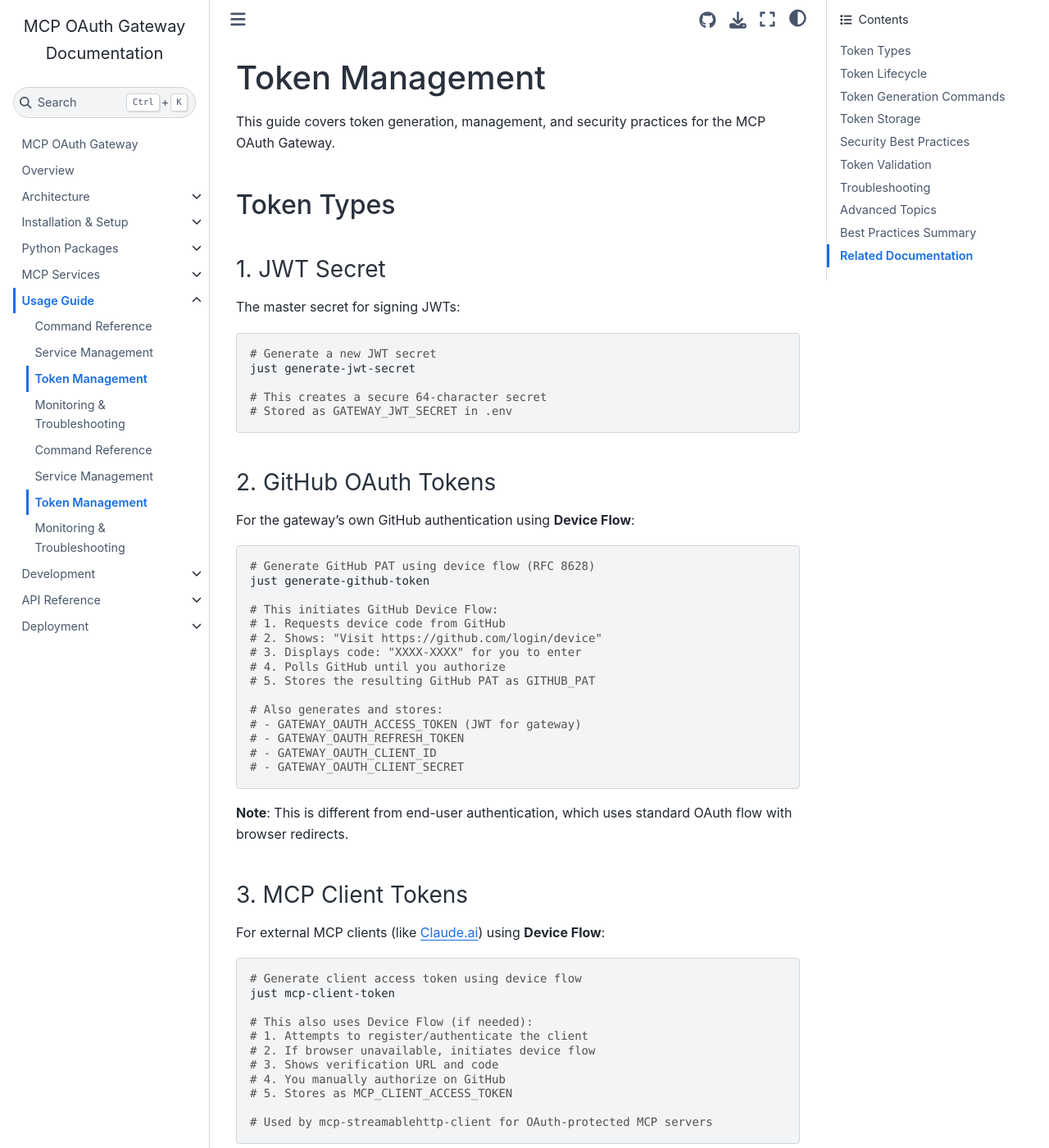
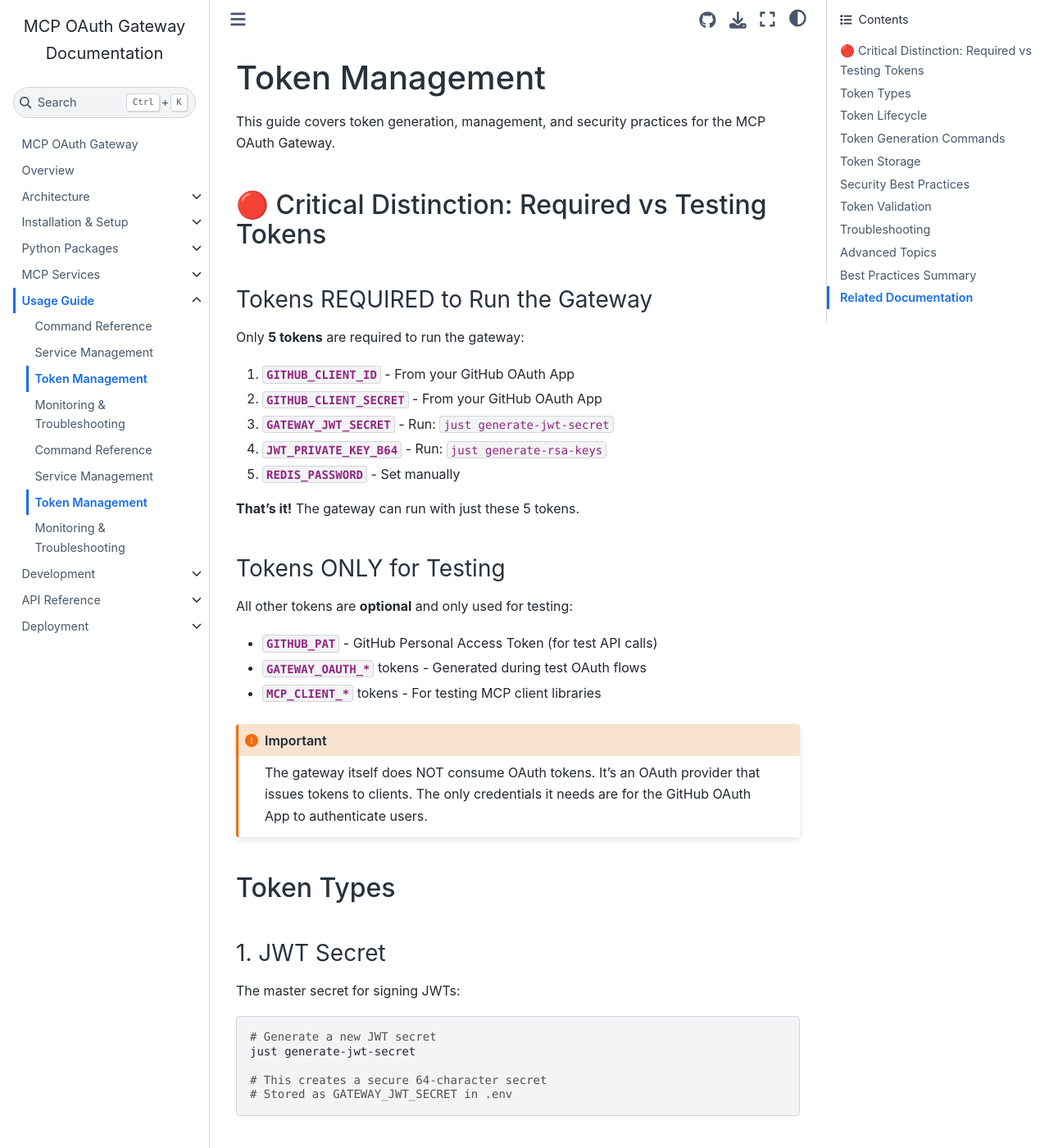
Before and after one commit to atrawog/mcp-oauth-gateway, a Jupyter Book: the page built from docs/usage/token-management.md, in a window 1280 px wide and 1400 px high. Shown: the whole window at 82% size. Built offline with Jupyter Book 1.0.4 settings and Sphinx 7.4.7 and the Sphinx Book theme 1.1.4, drawn with Linux system fonts in a browser that asks for light colours; pages that are not in the unit, such as notebooks, are missing from menus; some of the changed text lies outside the part shown.

Commit message:
Add new justfile commands for generating Redis password and all required secrets. Update README and documentation to reflect changes in secret generation process, emphasizing the minimum tokens needed to run the gateway. Introduce a Minimal Setup Guide for quick configuration and clarify token requirements for gateway operation.

````diff
--- a/docs/_toc.yml
+++ b/docs/_toc.yml
@@ -24,6 +24,8 @@
         title: Requirements
       - file: installation/quick-start
         title: Quick Start Guide
+      - file: installation/minimal-setup
+        title: Minimal Setup Guide
       - file: installation/configuration
         title: Configuration Reference
       - file: installation/github-oauth
--- a/docs/usage/token-management.md
+++ b/docs/usage/token-management.md
@@ -1,6 +1,32 @@
 # Token Management
 
 This guide covers token generation, management, and security practices for the MCP OAuth Gateway.
+
+## 🔴 Critical Distinction: Required vs Testing Tokens
+
+### Tokens REQUIRED to Run the Gateway
+
+Only **5 tokens** are required to run the gateway:
+
+1. **`GITHUB_CLIENT_ID`** - From your GitHub OAuth App
+2. **`GITHUB_CLIENT_SECRET`** - From your GitHub OAuth App
+3. **`GATEWAY_JWT_SECRET`** - Run: `just generate-jwt-secret`
+4. **`JWT_PRIVATE_KEY_B64`** - Run: `just generate-rsa-keys`
+5. **`REDIS_PASSWORD`** - Set manually
+
+**That's it!** The gateway can run with just these 5 tokens.
+
+### Tokens ONLY for Testing
+
+All other tokens are **optional** and only used for testing:
+
+- **`GITHUB_PAT`** - GitHub Personal Access Token (for test API calls)
+- **`GATEWAY_OAUTH_*`** tokens - Generated during test OAuth flows
+- **`MCP_CLIENT_*`** tokens - For testing MCP client libraries
+
+```{important}
+The gateway itself does NOT consume OAuth tokens. It's an OAuth provider that issues tokens to clients. The only credentials it needs are for the GitHub OAuth App to authenticate users.
+```
 
 ## Token Types
 
@@ -16,12 +42,12 @@
 # Stored as GATEWAY_JWT_SECRET in .env
 ```
 
-### 2. GitHub OAuth Tokens
+### 2. GitHub OAuth Tokens (OPTIONAL - Testing Only)
 
-For the gateway's own GitHub authentication using **Device Flow**:
+These tokens are **NOT required** to run the gateway. They're only used for automated testing:
 
 ```bash
-# Generate GitHub PAT using device flow (RFC 8628)
+# Generate GitHub PAT for testing (uses device flow)
 just generate-github-token
 
 # This initiates GitHub Device Flow:
@@ -31,34 +57,37 @@
 # 4. Polls GitHub until you authorize
 # 5. Stores the resulting GitHub PAT as GITHUB_PAT
 
-# Also generates and stores:
-# - GATEWAY_OAUTH_ACCESS_TOKEN (JWT for gateway)
-# - GATEWAY_OAUTH_REFRESH_TOKEN
-# - GATEWAY_OAUTH_CLIENT_ID
-# - GATEWAY_OAUTH_CLIENT_SECRET
+# Also generates test tokens:
+# - GATEWAY_OAUTH_ACCESS_TOKEN (for test authentication)
+# - GATEWAY_OAUTH_REFRESH_TOKEN (for test refresh)
+# - GATEWAY_OAUTH_CLIENT_ID (test client)
+# - GATEWAY_OAUTH_CLIENT_SECRET (test client)
 ```
 
-**Note**: This is different from end-user authentication, which uses standard OAuth flow with browser redirects.
+**⚠️ Important**: These tokens are only used by the test suite to verify OAuth flows work correctly. The gateway itself doesn't use them.
 
-### 3. MCP Client Tokens
+### 3. MCP Client Tokens (OPTIONAL - Testing Only)
 
-For external MCP clients (like Claude.ai) using **Device Flow**:
+For testing MCP client libraries like `mcp-streamablehttp-client`:
 
 ```bash
-# Generate client access token using device flow
+# Generate test client token (uses device flow)
 just mcp-client-token
 
-# This also uses Device Flow (if needed):
+# This uses Device Flow:
 # 1. Attempts to register/authenticate the client
 # 2. If browser unavailable, initiates device flow
 # 3. Shows verification URL and code
 # 4. You manually authorize on GitHub
 # 5. Stores as MCP_CLIENT_ACCESS_TOKEN
 
-# Used by mcp-streamablehttp-client for OAuth-protected MCP servers
+# These tokens are used for:
+# - Testing mcp-streamablehttp-client
+# - Integration testing with MCP services
+# - Development and debugging
 ```
 
-**Key Point**: Both gateway tokens and MCP client tokens use device flow for browserless authentication scenarios.
+**⚠️ Important**: These tokens are for testing MCP client libraries, not for running the gateway.
 
 ## Token Lifecycle
 
````
Also changed, not shown: README.md (+78 -13 lines), docs/index.md (+16 -0 lines), docs/installation/configuration.md (+41 -8 lines), docs/installation/minimal-setup.md (added, +162 -0 lines), docs/installation/quick-start.md (+9 -2 lines), 1 other file.
